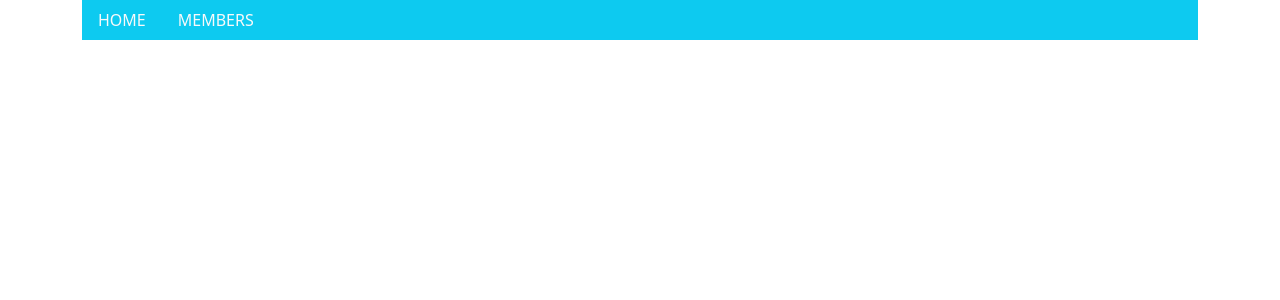
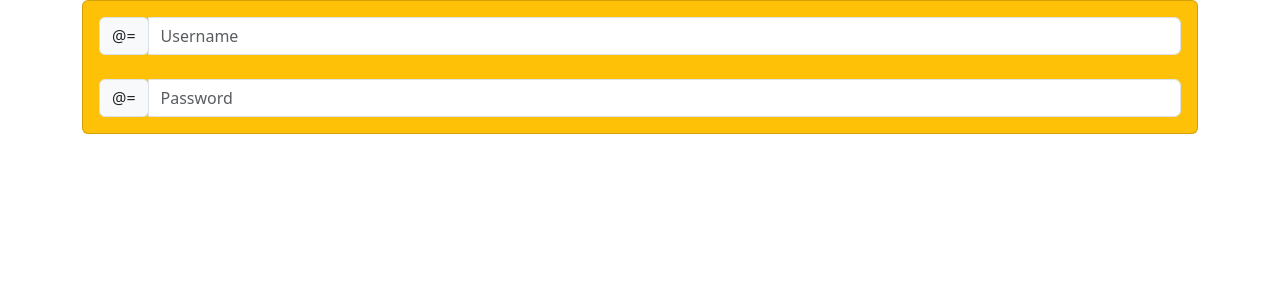
Before and after one commit to Alanajh/CrowsNest, a Django app: page /login/ in a window 1280 px wide. Shown: the top 300 px of the page. Run offline with Django 5.2, Linux system fonts and the light colour scheme; some libraries are stand-ins or nearby versions.

Commit message:
⚒️  Add basic front-end UX

```diff
--- a/file_conversion/login/templates/index.html
+++ b/file_conversion/login/templates/index.html
@@ -9,14 +9,23 @@
 <body>
 
 <div class="container">
-  <ul class="nav bg-info">
-    <li class="nav-item">
-      <a class="nav-link link-light" href="/">HOME</a>
-    </li>
-    <li class="nav-item">
-      <a class="nav-link link-light" href="/members">MEMBERS</a>
-    </li>
-  </ul>
+    <div class="card text-white bg-warning mb-3">
+        <div class="card-body">
+            <div class="input-group flex-nowrap">
+                <div class="input-group-prepend">
+                  <span class="input-group-text" id="addon-wrapping">@=</span>
+                </div>
+                <input type="text" class="form-control" placeholder="Username" aria-label="Username" aria-describedby="addon-wrapping">
+            </div>
+            <div class="input-group flex-nowrap pt-4">
+                <div class="input-group-prepend">
+                    <span class="input-group-text" id="addon-wrapping">@=</span>
+                </div>
+                <input type="text" class="form-control" placeholder="Password" aria-label="Password" aria-describedby="addon-wrapping">
+
+            </div>
+        </div>
+      </div>
 
   {% block content %}
   {% endblock %}
```
